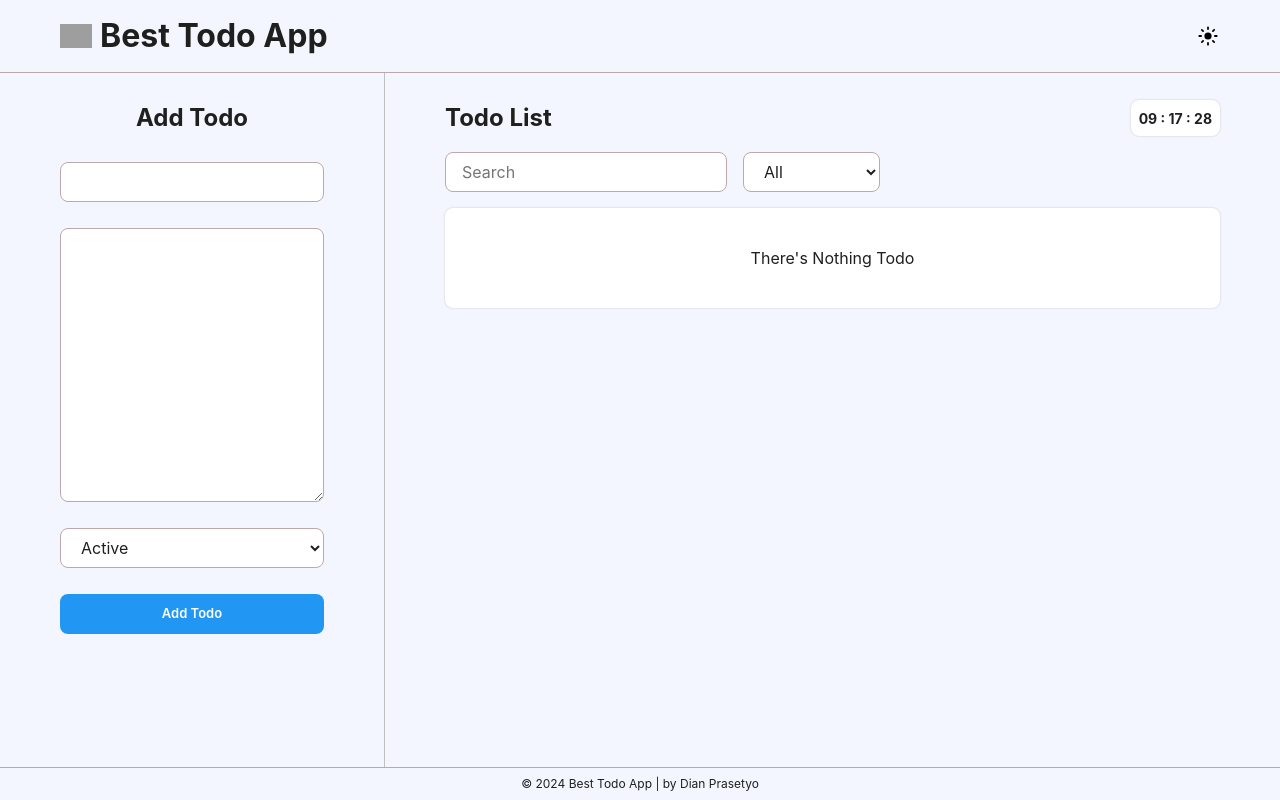
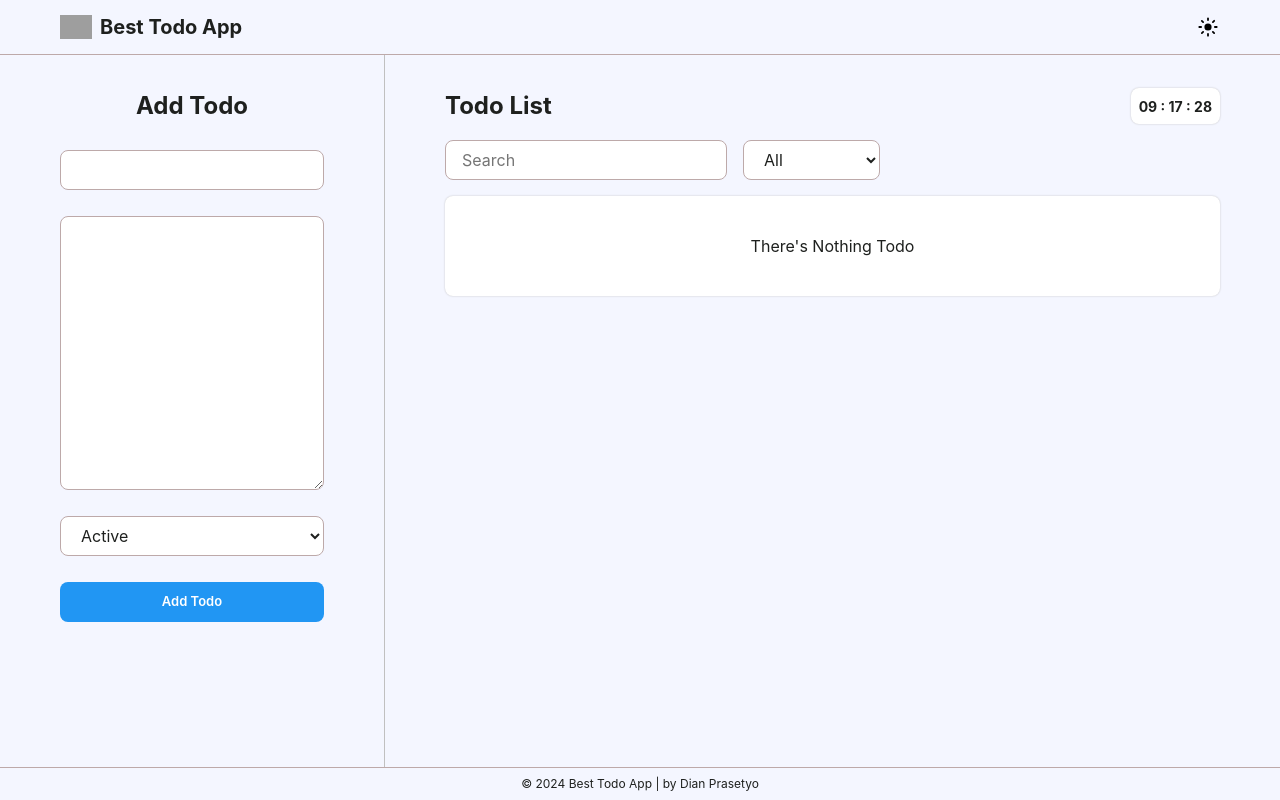
Before and after one commit to dianprsty/todoapp, a React (Vite) app: page / in a window 1280 px wide. Built offline with nearby package versions, Linux system fonts and the light colour scheme; grey boxes are pictures that could not be loaded.

Commit message:
add : responsive

```diff
--- a/src/components/Header/Header.module.css
+++ b/src/components/Header/Header.module.css
@@ -1,6 +1,6 @@
 .header {
   position: fixed;
-  width: 100%;
+  width: 100vw;
   top: 0;
   left: 0;
 
@@ -12,6 +12,10 @@
   border-bottom: 1px solid var(--border);
   background-color: var(--background);
   color: var(--text-primary);
+}
+
+.header h1 {
+  font-size: 20px;
 }
 
 .title {
@@ -45,5 +49,6 @@
 @media screen and (min-width: 768px) {
   .header {
     padding: 12px 60px;
+    font-size: 32px;
   }
 }
--- a/src/components/TodoForm/TodoForm.module.css
+++ b/src/components/TodoForm/TodoForm.module.css
@@ -3,11 +3,12 @@
   flex-direction: column;
   background-color: var(--background);
   color: var(--text-primary);
-  padding: 40px 60px 24px;
+  padding: 40px 28px 24px;
 }
 
 .title {
   margin-bottom: 16px;
+  font-size: 18px;
   text-align: center;
 }
 
@@ -55,6 +56,17 @@
 @media screen and (min-width: 768px) {
   .container {
     display: flex;
-    width: 30%;
+    width: 40%;
+  }
+
+  .title {
+    font-size: 24px;
   }
 }
+
+@media screen and (min-width: 1140px) {
+  .container {
+    width: 30%;
+    padding: 40px 60px 24px;
+  }
+}
--- a/src/components/TodoItem/TodoItem.module.css
+++ b/src/components/TodoItem/TodoItem.module.css
@@ -19,8 +19,9 @@
   list-style: none;
 
   display: flex;
+  flex-direction: column;
   justify-content: space-between;
-  align-items: center;
+  align-items: start;
   gap: 16px;
   padding: 16px 32px 16px 60px;
   border-radius: 8px;
@@ -30,6 +31,13 @@
   box-shadow: 0 0 2px var(--silver);
 
   font-size: 16px;
+}
+
+.todo_title {
+  text-overflow: clip;
+
+  display: inline;
+  width: 100%;
 }
 
 .status {
@@ -96,4 +104,5 @@
   cursor: pointer;
   width: 18px;
   height: 18px;
+  margin-right: 16px;
 }
--- a/src/components/TodoItem/TodoItem.tsx
+++ b/src/components/TodoItem/TodoItem.tsx
@@ -18,9 +18,10 @@ const TodoItem = ({ todo }: { todo: TodoType }) => {
 
   return (
     <li className={styles.list_item}>
+      <label htmlFor={`checkbox_status_${todo.id}`}>
         <input
           className={styles.checkbox}
-        id="checkbox_status"
+          id={`checkbox_status_${todo.id}`}
           type="checkbox"
           checked={todo.status === "completed"}
           onChange={() => {
@@ -32,7 +33,9 @@ const TodoItem = ({ todo }: { todo: TodoType }) => {
             );
           }}
         />
-      <label htmlFor="checkbox_status">{todo.title}</label>
+        <p className={styles.todo_title}>{todo.title}</p>
+      </label>
+      <span className={styles.action_group}>
         <span
           className={`${styles.status} ${
             todo.status === "completed"
@@ -42,7 +45,6 @@ const TodoItem = ({ todo }: { todo: TodoType }) => {
         >
           {todo.status}
         </span>
-      <span className={styles.action_group}>
         <button
           className={styles.btn_view}
           onClick={() => router(`/${todo.id}`)}
--- a/src/components/TodoList/TodoList.module.css
+++ b/src/components/TodoList/TodoList.module.css
@@ -1,14 +1,15 @@
 .container {
   display: flex;
   flex-direction: column;
-
+  flex: 1;
   background-color: var(--background);
   color: var(--text-primary);
-  padding: 40px 60px 24px;
+  padding: 40px 28px 24px;
 }
 
 .title {
   margin-bottom: 16px;
+  font-size: 16px;
   display: flex;
   justify-content: space-between;
 }
@@ -47,8 +48,18 @@
     flex: 1;
   }
 
+  .title {
+    font-size: 24px;
+  }
+
   .filter {
     flex-direction: row;
     gap: 16px;
   }
 }
+
+@media screen and (min-width: 1140px) {
+  .container {
+    padding: 40px 60px 24px;
+  }
+}
--- a/src/pages/TodoPage/TodoPage.module.css
+++ b/src/pages/TodoPage/TodoPage.module.css
@@ -2,7 +2,7 @@
   display: flex;
   flex-direction: column;
   min-height: 100vh;
-  padding-top: 60px;
+  padding: 48px 0 32px;
 }
 
 .container {
```
Lines whose indentation alone changed are shown as unchanged.
